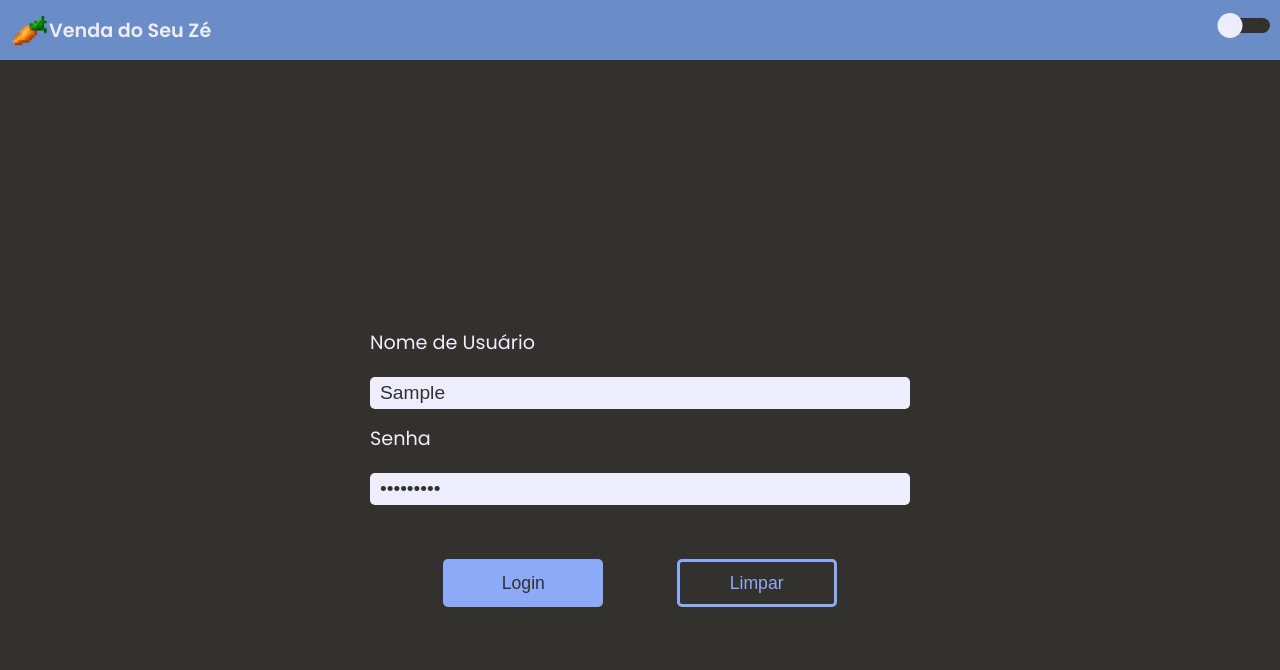
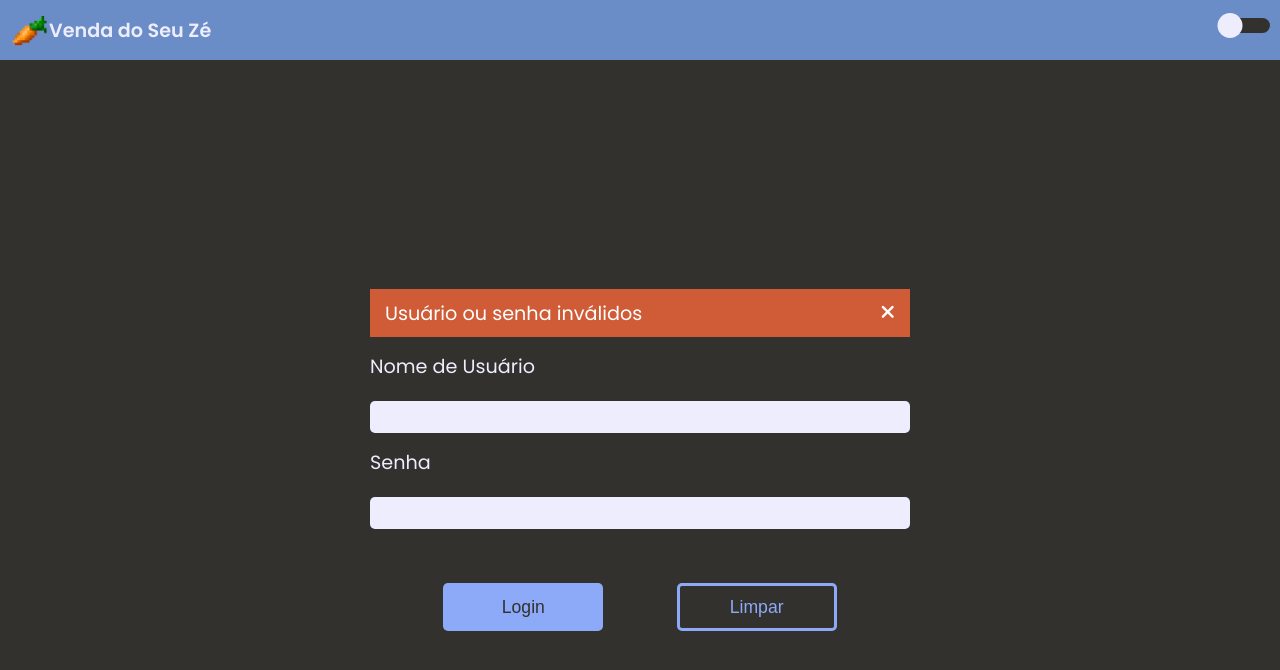
Before and after one commit to well147/seu-ze-market, a Next.js app: page / in a window 1280 px wide. Both pictures are taken after typing "Sample", "Sample123" into the empty fields and a click on the button "Limpar". Shown: the top 670 px of the page. Built offline with nearby package versions, Linux system fonts and the light colour scheme.

Commit message:
enhance: improve login form

```diff
--- a/src/components/login-form.tsx
+++ b/src/components/login-form.tsx
@@ -1,19 +1,23 @@
 import { FormEvent, useState } from 'react';
 import { useRouter } from 'next/router';
 import {
+  Alert,
   ButtonsContainer,
+  CloseButton,
   Form,
   Input,
   InputsContainer,
   Label,
   LoginFormPage
-} from '../styles/components/form.style';
+} from '../styles/components/login-form.style';
 
 import { Button } from '../styles/global.style';
 
 const LoginForm: React.FC = () => {
   const [username, setUsername] = useState('');
   const [password, setPassword] = useState('');
+  const [error, setError] = useState('');
+
   const router = useRouter();
 
   const handleSubmit = (event: FormEvent<HTMLFormElement>) => {
@@ -21,12 +25,23 @@ const LoginForm: React.FC = () => {
 
     if (username == 'username' && password == '123') {
       router.push('/products');
+    } else {
+      setError('Usuário ou senha inválidos');
     }
+  };
+
+  const handleClear = () => {
+    setUsername('');
+    setPassword('');
   };
 
   return (
     <LoginFormPage>
       <Form onSubmit={handleSubmit}>
+        <Alert active={error.length ? true : false}>
+          {error}
+          <CloseButton className="fas fa-times" onClick={() => setError('')} />
+        </Alert>
         <InputsContainer>
           <Label htmlFor="username">Nome de Usuário</Label>
           <Input
@@ -47,7 +62,7 @@ const LoginForm: React.FC = () => {
           <Button primary type="submit">
             Login
           </Button>
-          <Button>Limpar</Button>
+          <Button onClick={handleClear}>Limpar</Button>
         </ButtonsContainer>
       </Form>
     </LoginFormPage>
--- a/src/pages/_document.tsx
+++ b/src/pages/_document.tsx
@@ -47,6 +47,10 @@ export default class MyDocument extends Document {
             rel="stylesheet"
           />
           <link rel="shortcut icon" href="/favicon.ico" type="image/x-icon" />
+          <script
+            src="https://kit.fontawesome.com/5b078985fe.js"
+            crossOrigin="anonymous"
+          ></script>
         </Head>
         <body>
           <Main />
--- a/src/styles/components/form.style.ts
+++ b/src/styles/components/login-form.style.ts
@@ -16,6 +16,32 @@ export const Form = styled.form`
   min-width: 400px;
 
   padding: 30px;
+`;
+
+export const Alert = styled.div<{ active: boolean }>`
+  display: none;
+
+  ${props =>
+    props.active &&
+    css`
+      display: flex;
+      align-items: center;
+      justify-content: space-between;
+
+      height: 3rem;
+      width: 100%;
+
+      padding: 10px 15px;
+
+      background: #cf5c36;
+      color: white;
+
+      font-size: 1.2rem;
+    `}
+`;
+
+export const CloseButton = styled.i`
+  cursor: pointer;
 `;
 
 export const InputsContainer = styled.div`
```
